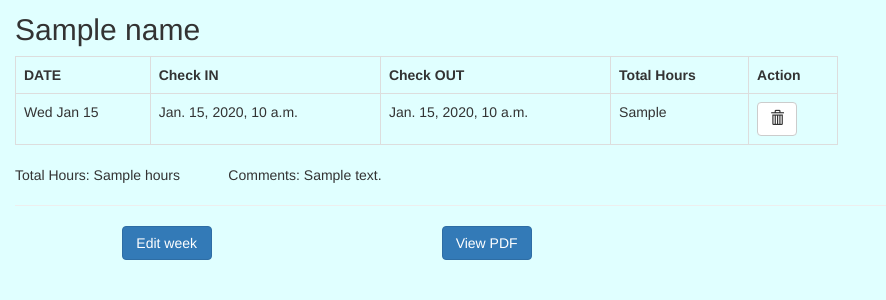
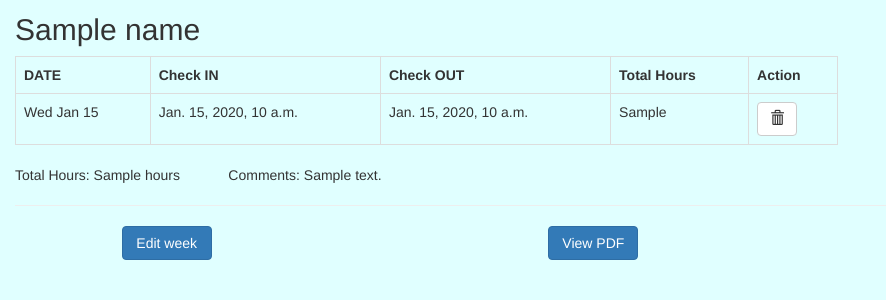
Before and after one commit to lxaguila/Timesheet, a Django app: template template/week_detail.html in a window 1280 px wide. Shown: the part 52-352 px from the top of the page, without its empty margins (0-886 px from the left). Run offline with Django 3.2, Linux system fonts and the light colour scheme; the template is opened without the code that fills it: most values are stand-ins (such as "Sample title", 1, 10 or a date in 2020); some libraries are stand-ins or nearby versions.

Commit message:
Update template/week_detail.html

```diff
--- a/template/week_detail.html
+++ b/template/week_detail.html
@@ -53,7 +53,7 @@
         <div class="row">
 
             <div class="col-xs-1 col-xs-offset-1"><a href="/report/week/{{ week_id }}/update/"><button class="btn btn-primary">Edit week</button></a></div>
-            <div class="col-xs-1 col-xs-offset-2"><a href="/report/week/{{ week_id }}/?print=yes"><button class="btn btn-primary">View PDF</button></a></div>
+            <div class="col-xs-1 col-xs-offset-3"><a href="/report/week/{{ week_id }}/?print=yes"><button class="btn btn-primary">View PDF</button></a></div>
 
         </div>
 
```
